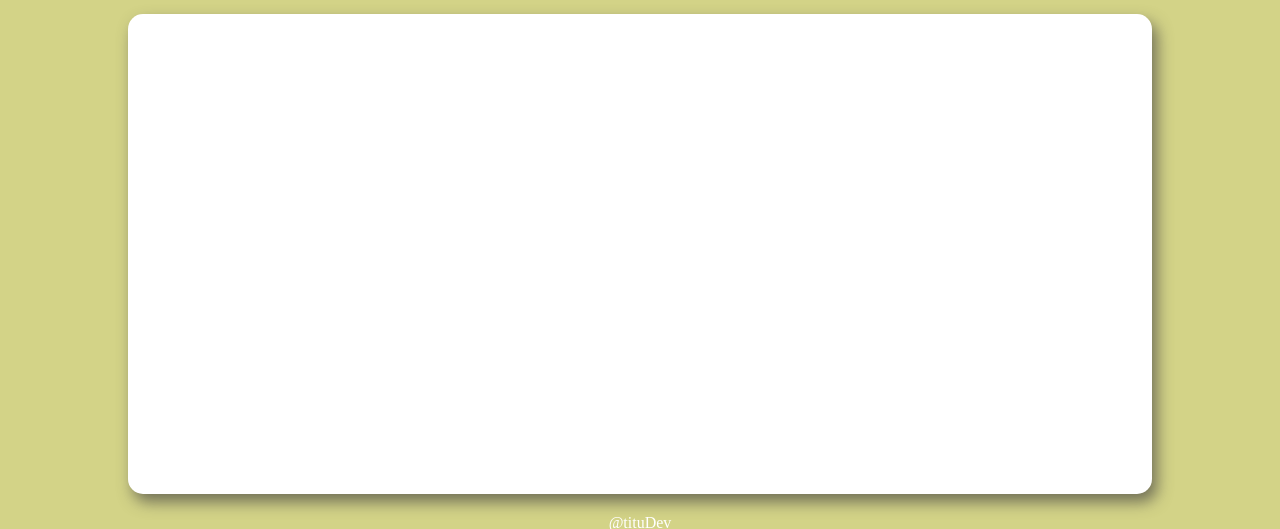
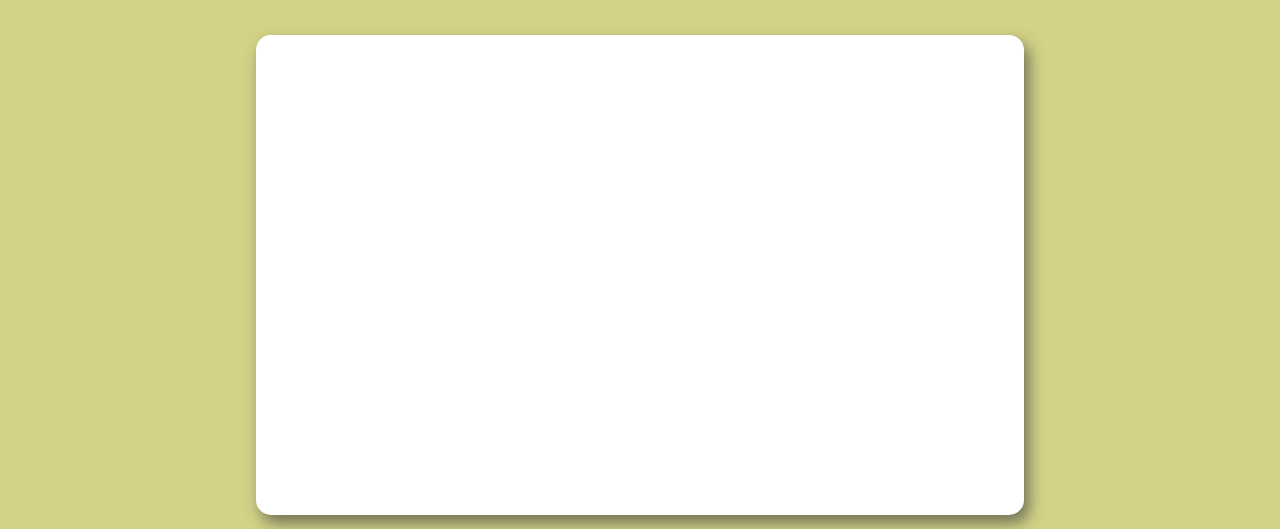
Before and after one commit to jadsnnr/JavaScript, a plain HTML site: page exe001/relógio/index.html in a window 1280 px wide. Shown: the part 114-643 px from the top of the page. Drawn offline with Linux system fonts and the light colour scheme.

Commit message:
Update index.html

```diff
--- a/exe001/relógio/index.html
+++ b/exe001/relógio/index.html
@@ -2,35 +2,46 @@
 <html lang="en">
 
 <head>
+    <link rel="preconnect" href="https://fonts.googleapis.com">
+    <link rel="preconnect" href="https://fonts.gstatic.com" crossorigin>
+    <link
+        href="https://fonts.googleapis.com/css2?family=Roboto:ital,wght@0,100;0,300;0,400;0,500;0,700;0,900;1,100;1,300;1,400;1,500;1,700;1,900&display=swap"
+        rel="stylesheet">
     <meta charset="UTF-8">
     <meta name="viewport" content="width=device-width, initial-scale=1.0">
     <title>Relógio</title>
     <style>
+        * {
+            font-family: "Roboto", sans-serif;
+            box-sizing: border-box;
+            padding: 0;
+        }
+
         body {
             background: rgb(211, 211, 135);
             color: white;
-            font: normal sans-serif;
+            text-align: center;
+            text-transform: capitalize;
         }
 
         #page-tittle {
-            text-align: center;
             padding: 1.5rem;
-            text-transform: capitalize;
-
+            font-size: 2.5rem;
         }
 
         #container {
             margin: auto;
             background: white;
-            width: 80dvw;
-            height: 60dvh;
+            width: 60vw;
+            height: 60vh;
             border-radius: 15px;
             box-shadow: 5px 8px 15px rgba(66, 64, 64, 0.671);
         }
 
         #lower {
-            text-align: center;
             padding: 20px;
+            font-weight: 600;
+            font-size: 1.5rem;
         }
     </style>
 </head>
```
